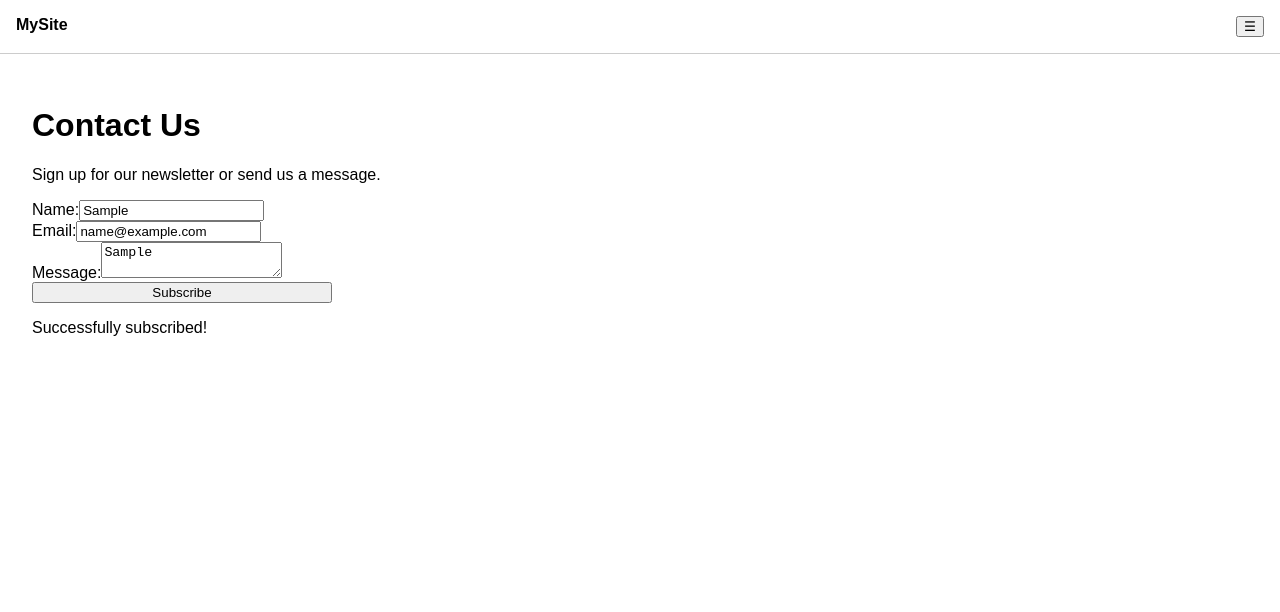
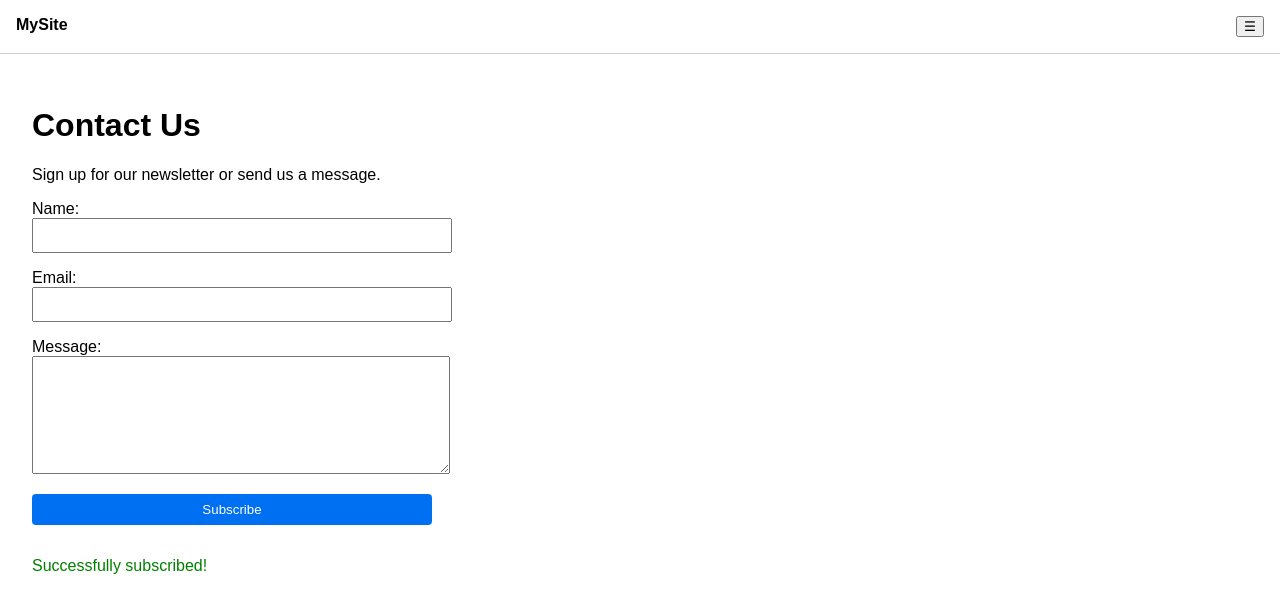
Before and after one commit to EarlywormTeam/buggy, a Next.js app: page /contact in a window 1280 px wide. Both pictures are taken after typing "Sample", "name@example.com", "Sample" into the empty fields and a click on the button "Subscribe". Shown: the top 612 px of the page. Built offline with nearby package versions, Linux system fonts and the light colour scheme.

Commit message:
fix: improve contact form and API endpoint with proper validation and error handling

```diff
--- a/pages/api/subscribe.js
+++ b/pages/api/subscribe.js
@@ -1,10 +1,38 @@
-export default function handler(req, res) {
-  const { name } = req.body;
-  if (typeof name === 'string' && name.toLowerCase().includes('error')) {
-    return res.status(500).json({ message: 'Error!' })
+export default async function handler(req, res) {
+  // Only allow POST method
+  if (req.method !== 'POST') {
+    return res.status(405).json({ message: 'Method not allowed' });
   }
 
-  // Pretend to do something with name, email, message
-  // In a real scenario, you'd store them or send an email.
-  res.status(200).json({ message: 'Subscribed successfully!' })
+  try {
+    const { name, email, message } = req.body;
+
+    // Basic validation
+    if (!name || !email) {
+      return res.status(400).json({ message: 'Name and email are required' });
+    }
+
+    // Email format validation
+    const emailRegex = /^[^\s@]+@[^\s@]+\.[^\s@]+$/;
+    if (!emailRegex.test(email)) {
+      return res.status(400).json({ message: 'Invalid email format' });
+    }
+
+    // In a real app, you would:
+    // 1. Sanitize inputs
+    // 2. Store in database
+    // 3. Send confirmation email
+    // 4. Handle errors properly
+
+    // For now, we'll just return success
+    return res.status(200).json({
+      success: true,
+      message: 'Subscribed successfully!'
+    });
+  } catch (error) {
+    console.error('Subscription error:', error);
+    return res.status(500).json({
+      message: 'An error occurred while processing your request'
+    });
+  }
 }
--- a/pages/contact.js
+++ b/pages/contact.js
@@ -6,23 +6,34 @@ export default function Contact() {
   const [email, setEmail] = useState('')
   const [message, setMessage] = useState('')
   const [status, setStatus] = useState(null)
+  const [errorMessage, setErrorMessage] = useState(null)
 
   const handleSubmit = async (e) => {
     e.preventDefault()
     setStatus('loading')
+    setErrorMessage(null)
+
     try {
       const res = await fetch('/api/subscribe', {
         method: 'POST',
         headers: { 'Content-Type': 'application/json' },
         body: JSON.stringify({ name, email, message })
       })
+
+      const data = await res.json()
+
       if (!res.ok) {
-        throw new Error('Request failed')
+        throw new Error(data.message || 'Submission failed')
       }
-      const data = await res.json()
+
       setStatus('success')
+      // Clear form on success
+      setName('')
+      setEmail('')
+      setMessage('')
     } catch (err) {
       setStatus('error')
+      setErrorMessage(err.message)
     }
   }
 
@@ -32,23 +43,72 @@ export default function Contact() {
       <main style={{ padding: '2rem' }}>
         <h1>Contact Us</h1>
         <p>Sign up for our newsletter or send us a message.</p>
-        <form onSubmit={handleSubmit} style={{ display: 'flex', flexDirection: 'column', width: '300px' }}>
-          <label>
-            Name:
-            <input value={name} onChange={e => setName(e.target.value)} required />
-          </label>
-          <label>
-            Email:
-            <input type="email" value={email} onChange={e => setEmail(e.target.value)} required />
-          </label>
-          <label>
-            Message:
-            <textarea value={message} onChange={e => setMessage(e.target.value)} />
-          </label>
-          <button type="submit">Subscribe</button>
-          {status === 'loading' && <p>Sending...</p>}
-          {status === 'success' && <p>Successfully subscribed!</p>}
-          {status === 'error' && <p style={{color: 'red'}}>An error occurred. Please try again.</p>}
+        <form onSubmit={handleSubmit} style={{
+          display: 'flex',
+          flexDirection: 'column',
+          gap: '1rem',
+          maxWidth: '400px'
+        }}>
+          <div>
+            <label htmlFor="name">Name:</label>
+            <input
+              id="name"
+              type="text"
+              value={name}
+              onChange={e => setName(e.target.value)}
+              required
+              style={{ width: '100%', padding: '0.5rem' }}
+            />
+          </div>
+
+          <div>
+            <label htmlFor="email">Email:</label>
+            <input
+              id="email"
+              type="email"
+              value={email}
+              onChange={e => setEmail(e.target.value)}
+              required
+              style={{ width: '100%', padding: '0.5rem' }}
+            />
+          </div>
+
+          <div>
+            <label htmlFor="message">Message:</label>
+            <textarea
+              id="message"
+              value={message}
+              onChange={e => setMessage(e.target.value)}
+              style={{ width: '100%', padding: '0.5rem', minHeight: '100px' }}
+            />
+          </div>
+
+          <button
+            type="submit"
+            disabled={status === 'loading'}
+            style={{
+              padding: '0.5rem 1rem',
+              backgroundColor: '#0070f3',
+              color: 'white',
+              border: 'none',
+              borderRadius: '4px',
+              cursor: 'pointer'
+            }}
+          >
+            {status === 'loading' ? 'Sending...' : 'Subscribe'}
+          </button>
+
+          {status === 'success' && (
+            <p style={{ color: 'green', margin: '1rem 0' }}>
+              Successfully subscribed!
+            </p>
+          )}
+
+          {status === 'error' && errorMessage && (
+            <p style={{ color: 'red', margin: '1rem 0' }}>
+              {errorMessage}
+            </p>
+          )}
         </form>
       </main>
     </div>
```
